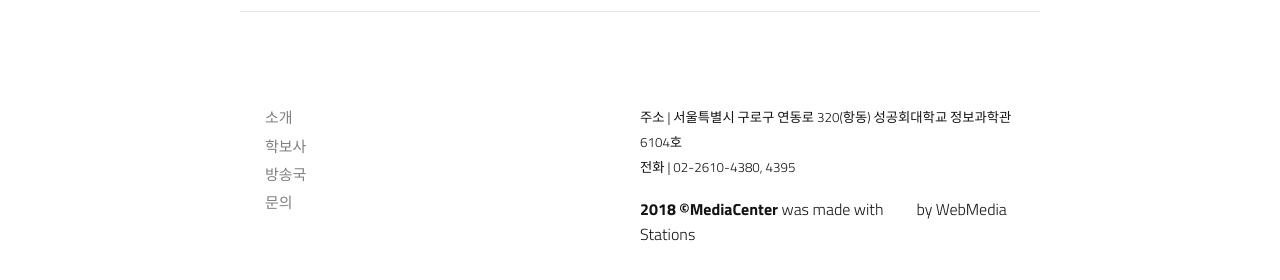
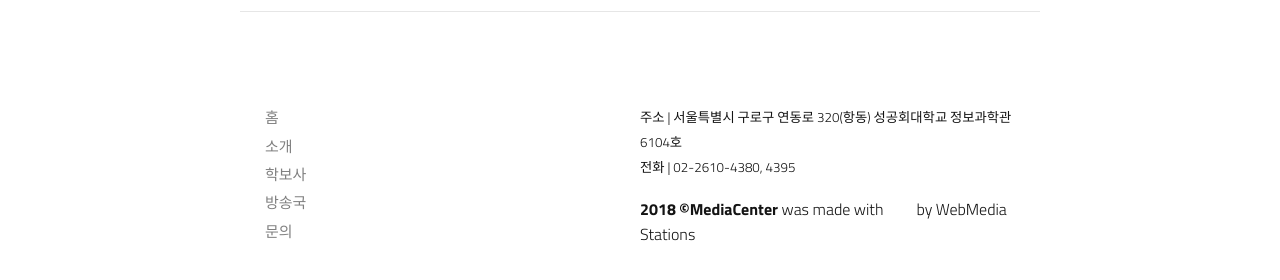
Before and after one commit to skhumedia/skhumedia.github.io, a Jekyll site: the page built from index.md, in a window 1280 px wide and 900 px high, scrolled down 2693 px. Shown: the part 617-897 px from the top of the window. Built offline with Jekyll 4.4.1, drawn with Linux system fonts in a browser that asks for light colours.

Commit message:
Initial Commit

```diff
--- a/_config.yml
+++ b/_config.yml
@@ -26,6 +26,8 @@ gems:
 
 # 메뉴 네비게이션 설정
 links:
+  - title: 홈
+    url: "skhumedia.github.io"
   - title: 소개
     url: /about/
   - title: 학보사
--- a/_layouts/main.html
+++ b/_layouts/main.html
@@ -2,7 +2,7 @@
 layout: compress
 ---
 <!DOCTYPE html>
-<html lang="KR" itemscope itemtype="http://schema.org/WebPage">
+<html lang="en" itemscope itemtype="http://schema.org/WebPage">
     {% include head.html %}
             <section class="content">
                 {{ content }}
```
Also changed, not shown: 1 other file.
